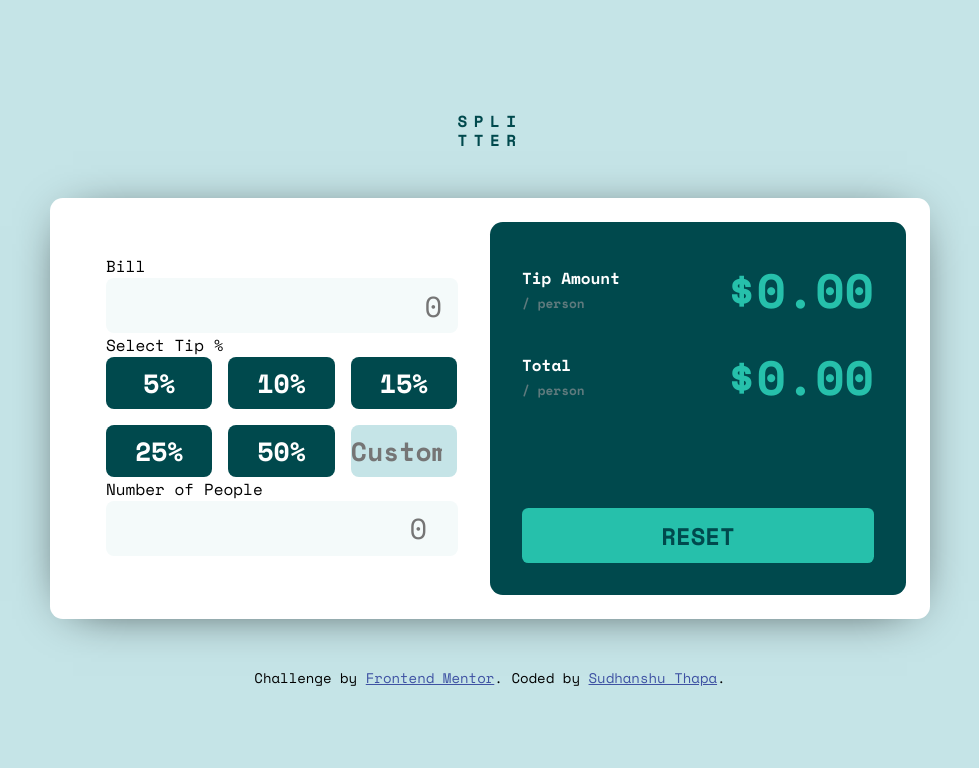
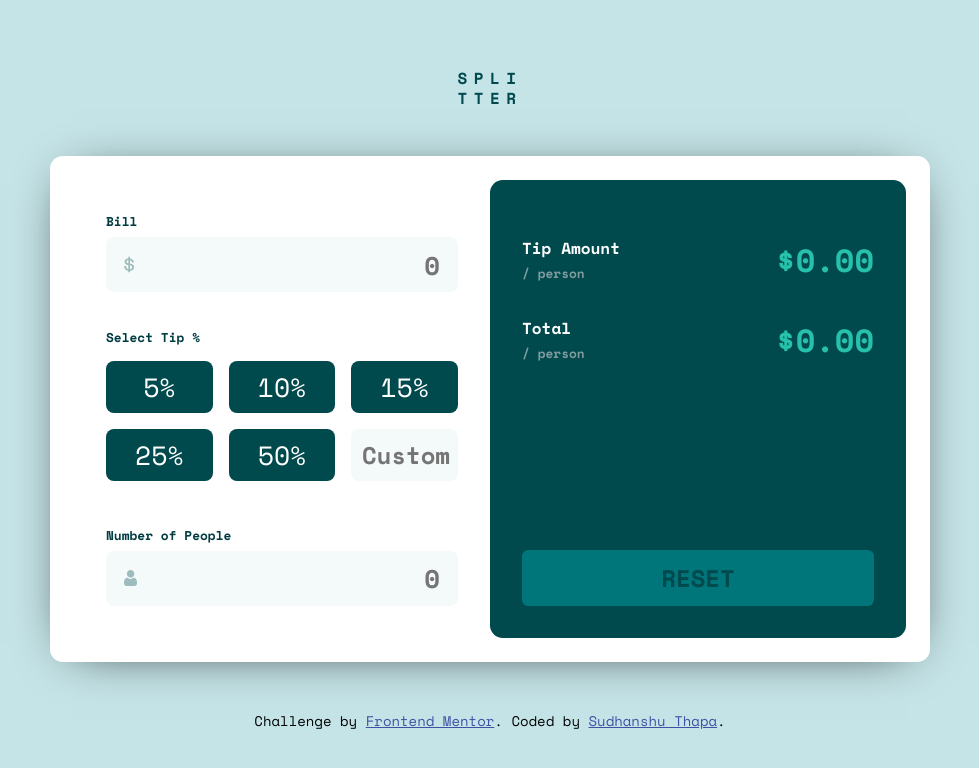
Before and after one commit to Sudhanshu943/Tip-calculator-app, a plain HTML site: page index.html in a window 1280 px wide. Shown: the whole page, without its empty margins (150-1129 px from the left). Drawn offline with nearby package versions, Linux system fonts and the light colour scheme.

Commit message:
css styling is done . now the js work start and adding new js file in the folder

```diff
--- a/index.html
+++ b/index.html
@@ -20,28 +20,45 @@
     </header>
     <main class="container">
       <div class="box1">
-        <span> Bill </span>
+        <div class="span-area">
+          <span>Bill</span
+          ><span id="error" style="color: red">Can't be zero</span>
+        </div>
+        <div class="input-fild input-border bill-fild">
+          <img src="images/icon-dollar.svg" alt="icon-dollar" />
           <input
             class="bill-input"
-          type="text"
-          inputmode="numeric"
+            type="number"
             placeholder="0"
-          name="Bill"
             id="input-bill"
           />
-        <span> Select Tip % </span>
+        </div>
+        <span>Select Tip %</span>
         <div class="tip-btns">
           <button>5%</button>
           <button>10%</button>
           <button>15%</button>
           <button>25%</button>
           <button>50%</button>
-          <input class="custom-ipt" type="number" placeholder="Custom" />
+          <input
+            class="custom-ipt input-border"
+            type="number"
+            placeholder="Custom"
+            min="0"
+            max="200"
+          />
         </div>
-        <span> Number of People </span>
+        <div class="span-area">
+          <span>Number of People</span>
+          <span id="error" style="color: red">Can't be zero</span>
+        </div>
+        <div class="input-fild input-border">
+          <img src="images/icon-person.svg" alt="icon-person" />
           <input class="people-ipt" type="number" placeholder="0" />
         </div>
+      </div>
       <div class="box2">
+        <div class="top">
           <div class="tip-amount">
             <p>
               Tip Amount <br />
@@ -57,6 +74,7 @@
             </p>
             <span class="amount">$0.00</span>
           </div>
+        </div>
         <button class="reset-btn" type="reset">Reset</button>
       </div>
     </main>
--- a/style.css
+++ b/style.css
@@ -7,10 +7,21 @@
   font-family: "Space Mono", sans-serif;
 }
 
+input::-webkit-outer-spin-button,
+input::-webkit-inner-spin-button {
+  -webkit-appearance: none;
+  margin: 0;
+}
+
+input[type="number"] {
+  -moz-appearance: textfield;
+}
+
 :root {
   --Strong_cyan: hsl(172, 67%, 45%);
   --Very_dark_cyan: hsl(183, 100%, 15%);
-  --Dark_grayish_cyan: hsl(186, 14%, 43%);
+  --Dark_cyan: hsl(182, 100%, 24%);
+  --Dark_grayish_cyan: hsl(186, 100%, 13%);
   --Grayish_cyan: hsl(184, 14%, 56%);
   --Light_grayish_cyan: hsl(185, 41%, 84%);
   --Very_light_grayish_cyan: hsl(189, 41%, 97%);
@@ -51,15 +62,56 @@ body {
   padding: 2rem;
 }
 
+.box1 span {
+  color: var(--Dark_grayish_cyan);
+  font-weight: 600;
+  font-size: clamp(0.8rem, 0.7vw, 0.6rem);
+}
+.span-area {
+  display: flex;
+  justify-content: space-between;
+  margin-bottom: 0.4rem;
+}
+#error {
+  display: none;
+}
+
+.input-border {
+  border: 2px solid transparent;
+}
+
+.input-fild {
+  display: flex;
+  align-items: center;
+  width: 100%;
+  padding: 0.4rem 1rem;
+  background: var(--Very_light_grayish_cyan);
+  border-radius: 0.5rem;
+  transition: border-color 0.2s;
+  cursor: pointer;
+}
+
+.bill-fild {
+  margin-bottom: 2rem;
+}
+
+input:focus {
+  outline: none;
+  caret-color: var(--Strong_cyan);
+}
+.input-border:focus-within {
+  border-color: var(--Strong_cyan);
+}
+
 .bill-input,
 .people-ipt {
-  background: var(--Very_light_grayish_cyan);
   width: 100%;
-  padding: 0.4rem 1rem;
-  font-size: 1.8rem;
+  font-size: 1.6rem;
+  background: transparent;
   border: none;
-  border-radius: 0.5rem;
   text-align: end;
+  font-weight: 600;
+  color: var(--Very_dark_cyan);
 }
 
 .tip-btns {
@@ -67,32 +119,53 @@ body {
   display: flex;
   flex-wrap: wrap;
   gap: 1rem;
+  margin-bottom: 2.8rem;
+  margin-top: 0.8rem;
 }
 
 .tip-btns button,
 .tip-btns .custom-ipt {
   width: 6.65rem;
+  flex: 1 1 6.65rem;
+}
+
+.tip-btns button {
   font-size: 1.65rem;
-  font-weight: 600;
+  font-weight: 500;
   padding: 6px 0;
   border-radius: 0.5rem;
   background: var(--Very_dark_cyan);
   color: var(--White);
+  border: none;
+  cursor: pointer;
   text-align: center;
-  border: none;
+  transition: 0.2s;
+
   &:hover {
-    color: var(--Very_dark_cyan);
+    color: var(--Very_light_grayish_cyan);
     background: var(--Strong_cyan);
   }
 }
 
 .tip-btns .custom-ipt {
-  background: var(--Light_grayish_cyan);
-  color: var(--Light_grayish_cyan);
+  font-size: 1.5rem;
+  font-weight: 600;
+  padding: 6px;
+  border-radius: 0.5rem;
+  text-align: end;
+  background: var(--Very_light_grayish_cyan);
+  color: var(--Very_dark_cyan);
+  transition: 0.2s;
 }
 
 .box2 {
   background: var(--Very_dark_cyan);
+  display: flex;
+  flex-direction: column;
+  justify-content: space-between;
+}
+.top {
+  margin-top: 1.5rem;
 }
 
 .tip-amount,
@@ -100,7 +173,7 @@ body {
   display: flex;
   align-items: center;
   justify-content: space-between;
-  margin-bottom: 1rem;
+  margin-bottom: 2rem;
   font-size: 1rem;
   font-weight: 700;
   color: var(--White);
@@ -109,27 +182,31 @@ body {
 .tip-amount p span,
 .total p span {
   font-size: 0.8rem;
-  color: var(--Dark_grayish_cyan);
+  color: var(--Grayish_cyan);
 }
 
 .amount {
-  font-size: 3rem;
+  font-size: clamp(2rem, 2.5vw, 3rem);
   font-weight: 800;
   margin-left: 2rem;
   color: var(--Strong_cyan);
 }
 
 .reset-btn {
-  background: var(--Strong_cyan);
+  background: var(--Dark_cyan);
   color: var(--Very_dark_cyan);
   width: 100%;
-  margin-top: 5rem;
   padding: 0.6rem 0;
   border: none;
   border-radius: 0.4rem;
   font-size: 1.5rem;
   text-transform: uppercase;
   font-weight: 600;
+  transition: 0.2s;
+}
+
+.reset-btn:hover {
+  background: var(--Strong_cyan);
 }
 .attribution {
   font-size: 14px;
@@ -138,3 +215,32 @@ body {
 .attribution a {
   color: hsl(228, 45%, 44%);
 }
+
+@media screen and (max-width: 768px) {
+  body {
+    justify-content: space-evenly;
+  }
+  .container {
+    flex-direction: column;
+    margin: 3rem 0;
+    padding: 1.35rem;
+    max-width: 24rem;
+  }
+
+  .box1 {
+    min-width: 100%;
+    padding: 0rem;
+    margin-bottom: 2rem;
+  }
+  .box2 {
+    min-width: 100%;
+    padding: 1.4rem;
+  }
+  .top {
+    margin-top: 0;
+  }
+
+  .tip-amount {
+    margin-bottom: 1rem;
+  }
+}
```
Lines whose indentation alone changed are shown as unchanged.
